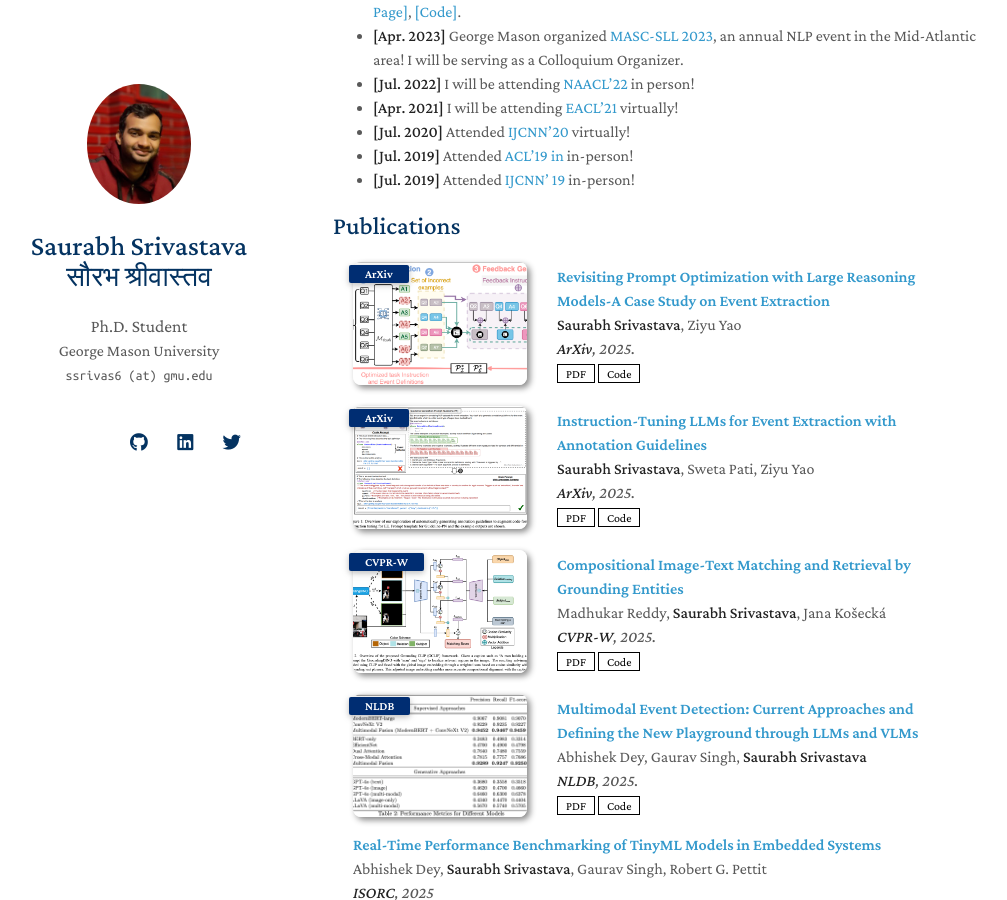
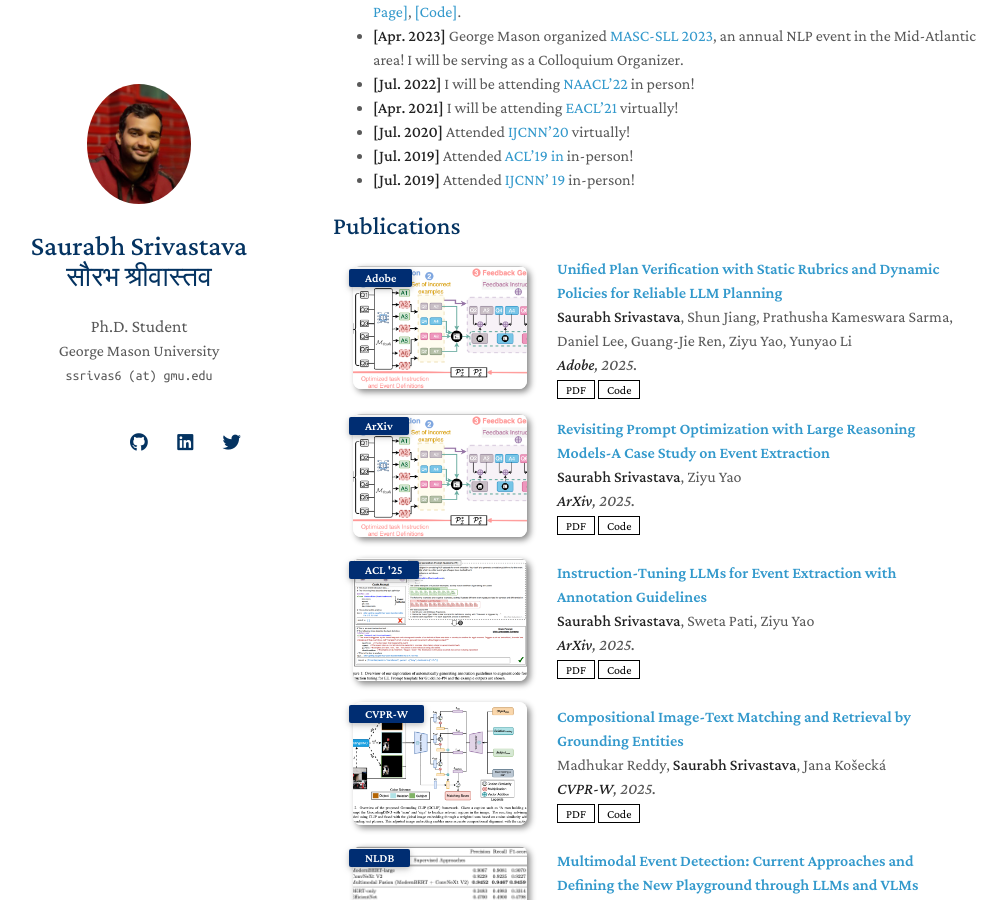
Before and after one commit to salokr/salokr.github.io, a Jekyll site: the page built from index.md, in a window 1280 px wide and 900 px high, scrolled down 1874 px. Shown: the whole window, without its empty margins (137-1144 px from the left). Built offline with Jekyll 4.4.1, drawn with Linux system fonts in a browser that asks for light colours; nearby versions of some CDN libraries; a style sheet for code colours, icons or effects is not loaded; our own code applies the rules of GitHub Pages for plain Markdown files.

Commit message:
Add publication details for Unified Plan Verification

```diff
--- a/_includes/publications.md
+++ b/_includes/publications.md
@@ -3,6 +3,29 @@
 <div class="publications">
 <ol class="bibliography">
 
+
+
+
+<li>
+  <div class="pub-row">
+
+  <div class="col-sm-3 abbr" style="position: relative;padding-right: 15px;padding-left: 15px;">
+    <img src="assets/img/colm.png" class="teaser img-fluid z-depth-1">
+    <abbr class="badge">Adobe</abbr>
+  </div>
+
+  <div class="col-sm-9" style="position: relative;padding-right: 15px;padding-left: 20px;">
+    <div class="title"><a href="#">Unified Plan Verification with Static Rubrics and Dynamic Policies for Reliable LLM Planning
+</a></div>
+    <div class="author"><strong>Saurabh Srivastava</strong>, Shun Jiang, Prathusha Kameswara Sarma, Daniel Lee, Guang-Jie Ren, Ziyu Yao, Yunyao Li </div>
+    <div class="periodical"><em><strong>Adobe</strong>, 2025.</em></div>
+    <div class="links">
+      <a href="#" class="btn btn-sm z-depth-0" role="button" target="_blank" style="font-size:12px;">PDF</a>
+      <a href="#" class="btn btn-sm z-depth-0" role="button" target="_blank" style="font-size:12px;">Code</a>
+    </div>
+  </div>
+  </div>
+  </li>
 
 
 
@@ -36,7 +59,7 @@
 
   <div class="col-sm-3 abbr" style="position: relative;padding-right: 15px;padding-left: 15px;">
     <img src="assets/img/ee_new.png" class="teaser img-fluid z-depth-1">
-    <abbr class="badge">ArXiv</abbr>
+    <abbr class="badge">ACL '25</abbr>
   </div>
 
   <div class="col-sm-9" style="position: relative;padding-right: 15px;padding-left: 20px;">
```
